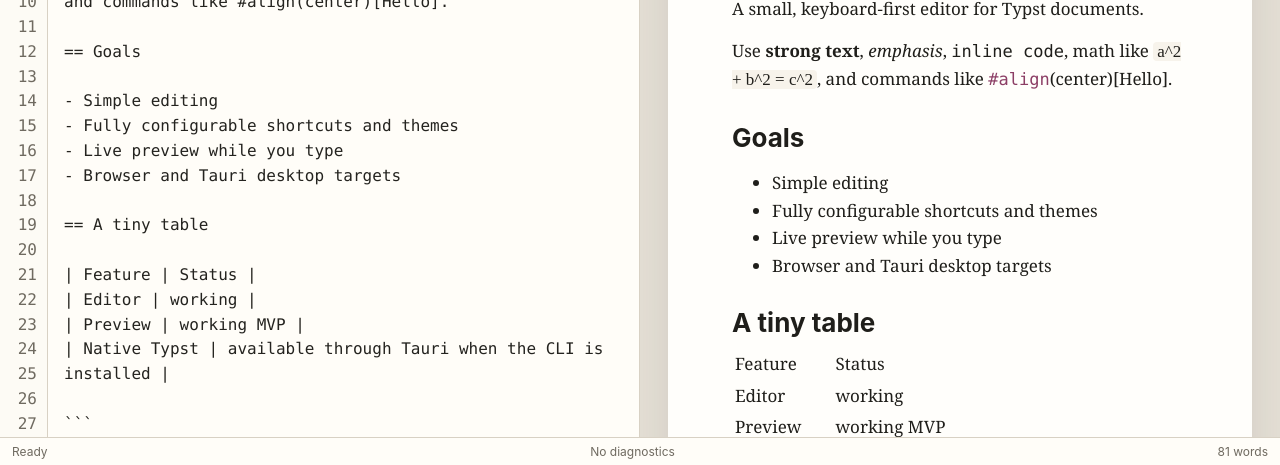
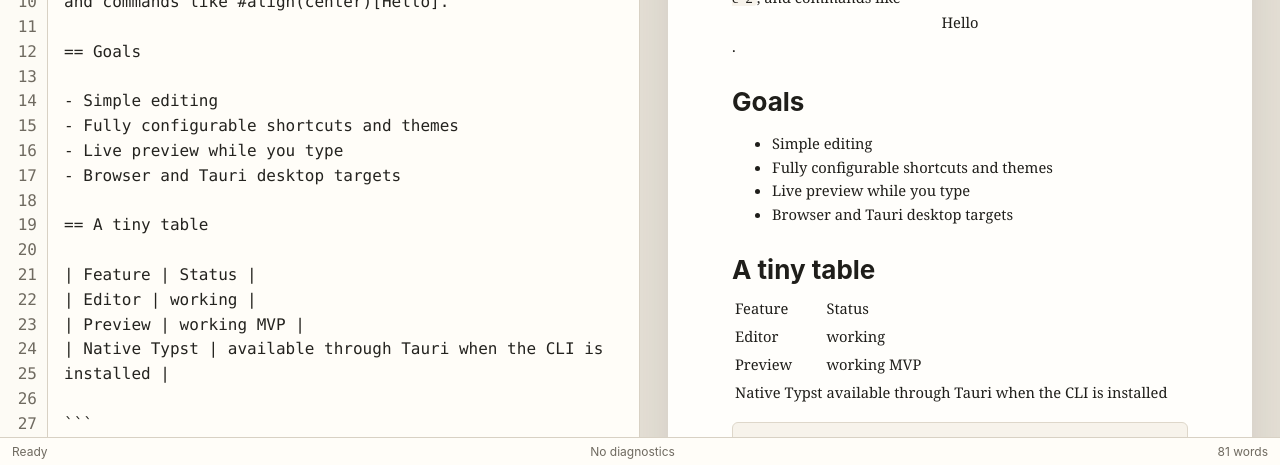
Before and after one commit to marcosmmb/typstr, a website: page web/index.html in a window 1280 px wide. Shown: the part 335-800 px from the top of the page. Drawn offline with Linux system fonts and the light colour scheme.

Commit message:
Handle scripting directives in preview

```diff
--- a/web/app.js
+++ b/web/app.js
@@ -338,10 +338,12 @@
   const nativeSvg = await compileWithTauri(source);
   if (nativeSvg) {
     el.preview.innerHTML = nativeSvg;
+    el.preview.style.fontSize = "";
     state.lastDiagnostics = [];
   } else {
     const result = renderTypstSubset(source);
     el.preview.innerHTML = result.html;
+    applyPreviewStyles(result.styles);
     state.lastDiagnostics = result.diagnostics;
   }
   updateStatus(source);
@@ -362,6 +364,7 @@
 
 function renderTypstSubset(source) {
   const diagnostics = getDiagnostics(source);
+  const context = createRenderContext();
   const blocks = [];
   const lines = source.split(/\r?\n/);
   let paragraph = [];
@@ -372,13 +375,13 @@
 
   const flushParagraph = () => {
     if (paragraph.length) {
-      blocks.push(`<p>${formatInline(paragraph.join(" "))}</p>`);
+      blocks.push(`<p>${formatInline(paragraph.join(" "), context)}</p>`);
       paragraph = [];
     }
   };
   const flushList = () => {
     if (list) {
-      blocks.push(`<${list.type}>${list.items.map((item) => `<li>${formatInline(item)}</li>`).join("")}</${list.type}>`);
+      blocks.push(`<${list.type}>${list.items.map((item) => `<li>${formatInline(item, context)}</li>`).join("")}</${list.type}>`);
       list = null;
     }
   };
@@ -386,7 +389,7 @@
     if (table.length) {
       const rows = table.map((row) => {
         const cells = row.split("|").map((cell) => cell.trim()).filter(Boolean);
-        return `<tr>${cells.map((cell) => `<td>${formatInline(cell)}</td>`).join("")}</tr>`;
+        return `<tr>${cells.map((cell) => `<td>${formatInline(cell, context)}</td>`).join("")}</tr>`;
       });
       blocks.push(`<table>${rows.join("")}</table>`);
       table = [];
@@ -422,19 +425,18 @@
       continue;
     }
 
+    if (applyScriptLine(trimmed, context)) {
+      flushParagraph();
+      flushList();
+      flushTable();
+      continue;
+    }
+
     if (trimmed.startsWith("//")) {
       flushParagraph();
       flushList();
       flushTable();
       blocks.push(`<p class="comment">${escapeHtml(trimmed)}</p>`);
-      continue;
-    }
-
-    if (/^#{1,2}(set|let|show|import|include)\b/.test(trimmed)) {
-      flushParagraph();
-      flushList();
-      flushTable();
-      blocks.push(`<p class="function">${escapeHtml(trimmed)}</p>`);
       continue;
     }
 
@@ -444,7 +446,7 @@
       flushList();
       flushTable();
       const level = Math.min(heading[1].length, 6);
-      blocks.push(`<h${level}>${formatInline(heading[2])}</h${level}>`);
+      blocks.push(`<h${level}>${formatInline(heading[2], context)}</h${level}>`);
       continue;
     }
 
@@ -491,11 +493,61 @@
     blocks.push(`<p class="diagnostic">${diagnostics.map((item) => `Line ${item.line}: ${escapeHtml(item.message)}`).join("<br>")}</p>`);
   }
 
-  return { html: blocks.join("\n"), diagnostics };
+  return { html: blocks.join("\n"), diagnostics, styles: context.styles };
 }
 
-function formatInline(text) {
+function createRenderContext() {
+  return {
+    variables: {},
+    styles: {
+      fontSize: null
+    }
+  };
+}
+
+function applyScriptLine(line, context) {
+  const setText = line.match(/^#set\s+text\s*\((.*)\)\s*$/);
+  if (setText) {
+    const size = setText[1].match(/\bsize\s*:\s*([0-9.]+)\s*(pt|px|em|rem)?/);
+    if (size) context.styles.fontSize = cssSize(size[1], size[2] || "pt");
+    return true;
+  }
+
+  if (/^#set\s+/.test(line)) return true;
+
+  const letValue = line.match(/^#let\s+([a-zA-Z_]\w*)\s*=\s*(.+)$/);
+  if (letValue) {
+    context.variables[letValue[1]] = parseScriptValue(letValue[2]);
+    return true;
+  }
+
+  return /^#(show|import|include)\b/.test(line);
+}
+
+function parseScriptValue(raw) {
+  const value = raw.trim();
+  const quoted = value.match(/^["'](.*)["']$/);
+  if (quoted) return quoted[1];
+  if (/^[0-9.]+$/.test(value)) return value;
+  return value;
+}
+
+function cssSize(value, unit) {
+  if (unit === "pt") return `${Number(value) * 1.3333333333}px`;
+  return `${value}${unit}`;
+}
+
+function applyPreviewStyles(styles) {
+  el.preview.style.fontSize = styles.fontSize || "";
+}
+
+function formatInline(text, context = createRenderContext()) {
   let value = escapeHtml(text);
+  value = value.replace(/#([a-zA-Z_]\w*)\b/g, (match, name) => {
+    if (!Object.hasOwn(context.variables, name)) return match;
+    return escapeHtml(String(context.variables[name]));
+  });
+  value = value.replace(/#align\((left|center|right)\)\[([^\]]+)\]/g, '<span class="align align-$1">$2</span>');
   value = value.replace(/`([^`]+)`/g, "<code>$1</code>");
   value = value.replace(/\$([^$]+)\$/g, '<span class="math">$1</span>');
   value = value.replace(/\*([^*]+)\*/g, "<strong>$1</strong>");
--- a/web/styles.css
+++ b/web/styles.css
@@ -281,6 +281,22 @@
   font-family: var(--mono);
 }
 
+.paper .align {
+  display: block;
+}
+
+.paper .align-left {
+  text-align: left;
+}
+
+.paper .align-center {
+  text-align: center;
+}
+
+.paper .align-right {
+  text-align: right;
+}
+
 .paper .diagnostic {
   border-left: 3px solid var(--danger);
   padding-left: 10px;
```
